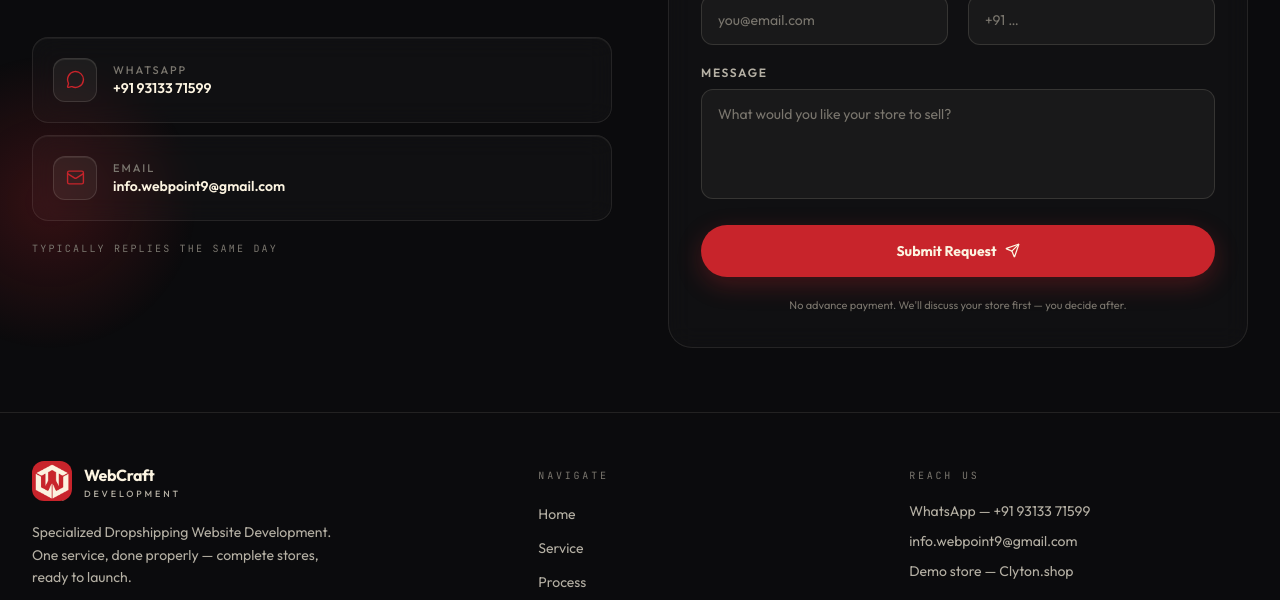
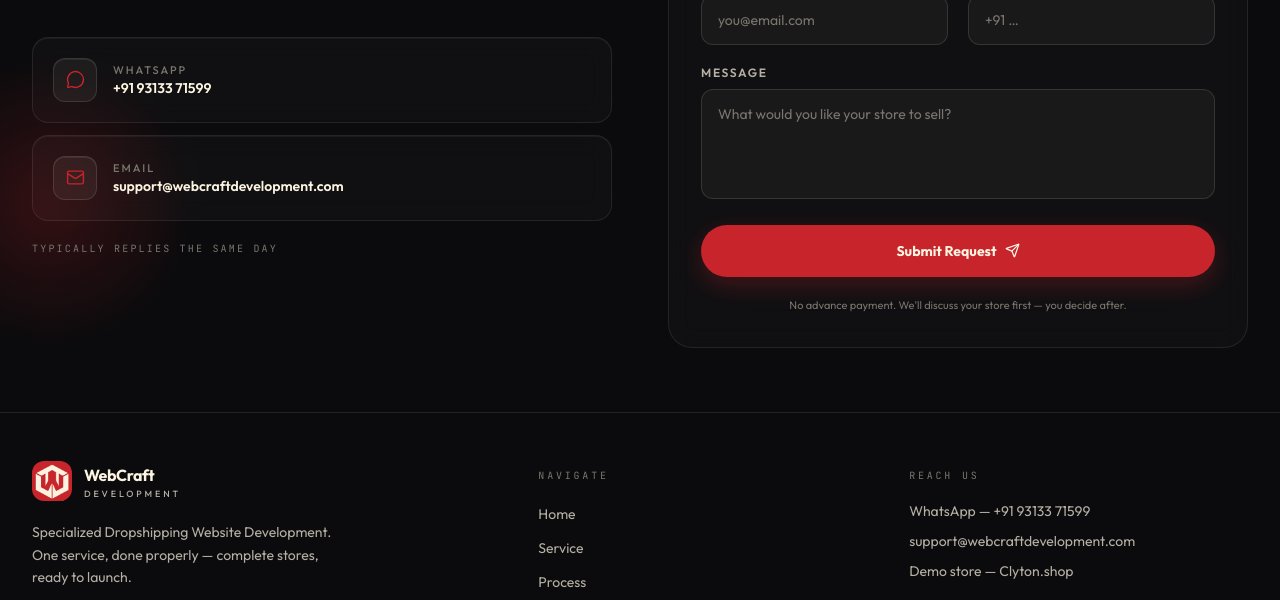
Before and after one commit to infowebpoint9/WebPoint-, a React (Vite) app: page / in a window 1280 px wide. Shown: the part 7613-8213 px from the top of the page. Built offline with nearby package versions, Linux system fonts and the light colour scheme; no server answers; a web font is replaced by a local one.

Commit message:
chore: update support email address and ignore AI studio files
- Updated contact email to support@webcraftdevelopment.com across application components.
- Added .gitignore entry to exclude AI studio assets.

```diff
--- a/ref_src/components/Contact.jsx
+++ b/ref_src/components/Contact.jsx
@@ -58,7 +58,7 @@ export const Contact = () => {
                                 </span>
                             </a>
                             <a
-                                href="mailto:info.webpoint9@gmail.com"
+                                href="mailto:support@webcraftdevelopment.com"
                                 data-testid="contact-email-btn"
                                 className="glass-card flex items-center gap-4 rounded-2xl p-5"
                             >
@@ -67,7 +67,7 @@ export const Contact = () => {
                                 </span>
                                 <span>
                                     <span className="block text-[11px] font-medium uppercase tracking-[0.18em] text-[#7A766E]">Email</span>
-                                    <span className="block text-sm font-semibold text-[#FCF4E1]">info.webpoint9@gmail.com</span>
+                                    <span className="block text-sm font-semibold text-[#FCF4E1]">support@webcraftdevelopment.com</span>
                                 </span>
                             </a>
                             <p className="font-mono-brand pt-2 text-[10px] uppercase tracking-[0.22em] text-[#7A766E]">
--- a/ref_src/components/Footer.jsx
+++ b/ref_src/components/Footer.jsx
@@ -48,8 +48,8 @@ export const Footer = () => (
                             </a>
                         </li>
                         <li>
-                            <a href="mailto:info.webpoint9@gmail.com" data-testid="footer-email-link" className="transition-colors hover:text-[#FCF4E1]">
-                                info.webpoint9@gmail.com
+                            <a href="mailto:support@webcraftdevelopment.com" data-testid="footer-email-link" className="transition-colors hover:text-[#FCF4E1]">
+                                support@webcraftdevelopment.com
                             </a>
                         </li>
                         <li>
--- a/src/components/Contact.jsx
+++ b/src/components/Contact.jsx
@@ -100,7 +100,7 @@ export const Contact = () => {
                                 </span>
                             </a>
                             <a
-                                href="mailto:info.webpoint9@gmail.com"
+                                href="mailto:support@webcraftdevelopment.com"
                                 data-testid="contact-email-btn"
                                 className="glass-card flex items-center gap-4 rounded-2xl p-5"
                             >
@@ -109,7 +109,7 @@ export const Contact = () => {
                                 </span>
                                 <span>
                                     <span className="block text-[11px] font-medium uppercase tracking-[0.18em] text-[#7A766E]">Email</span>
-                                    <span className="block text-sm font-semibold text-[#FCF4E1]">info.webpoint9@gmail.com</span>
+                                    <span className="block text-sm font-semibold text-[#FCF4E1]">support@webcraftdevelopment.com</span>
                                 </span>
                             </a>
                             <p className="font-mono-brand pt-2 text-[10px] uppercase tracking-[0.22em] text-[#7A766E]">
--- a/src/components/Footer.jsx
+++ b/src/components/Footer.jsx
@@ -45,8 +45,8 @@ export const Footer = () => (
                             </a>
                         </li>
                         <li>
-                            <a href="mailto:info.webpoint9@gmail.com" data-testid="footer-email-link" className="transition-colors hover:text-[#FCF4E1]">
-                                info.webpoint9@gmail.com
+                            <a href="mailto:support@webcraftdevelopment.com" data-testid="footer-email-link" className="transition-colors hover:text-[#FCF4E1]">
+                                support@webcraftdevelopment.com
                             </a>
                         </li>
                         <li>
```
Also changed, not shown: 1 other file (tests, documents, lock files or other folders).
